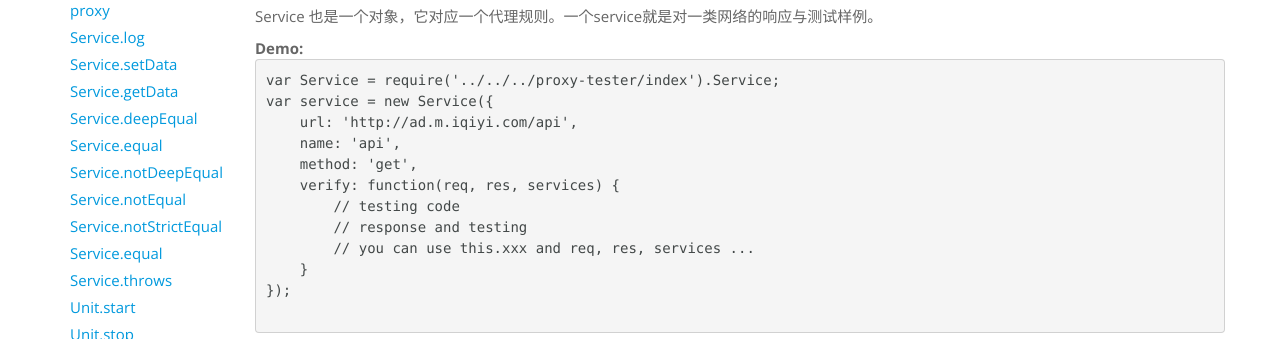
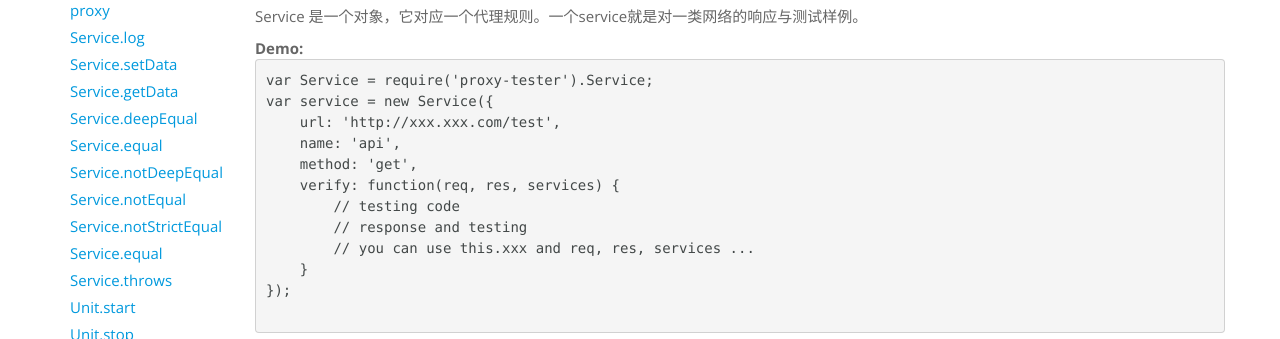
Before and after one commit to yutingzhao1991/ProxyTester, a plain HTML site: page doc/index.html in a window 1280 px wide. Shown: the part 105-444 px from the top of the page. Drawn offline with nearby package versions, Linux system fonts and the light colour scheme.

Commit message:
update docs
remove error

```diff
--- a/doc/index.html
+++ b/doc/index.html
@@ -63,13 +63,13 @@
         <section id="service">
             <h2>Service</h2>
             <p>
-                Service 也是一个对象，它对应一个代理规则。一个service就是对一类网络的响应与测试样例。
+                Service 是一个对象，它对应一个代理规则。一个service就是对一类网络的响应与测试样例。
             </p>
             <strong>Demo:</strong>
             <pre>
-var Service = require('../../../proxy-tester/index').Service;
+var Service = require('proxy-tester').Service;
 var service = new Service({
-    url: 'http://ad.m.iqiyi.com/api',
+    url: 'http://xxx.xxx.com/test',
     name: 'api',
     method: 'get',
     verify: function(req, res, services) {
```
